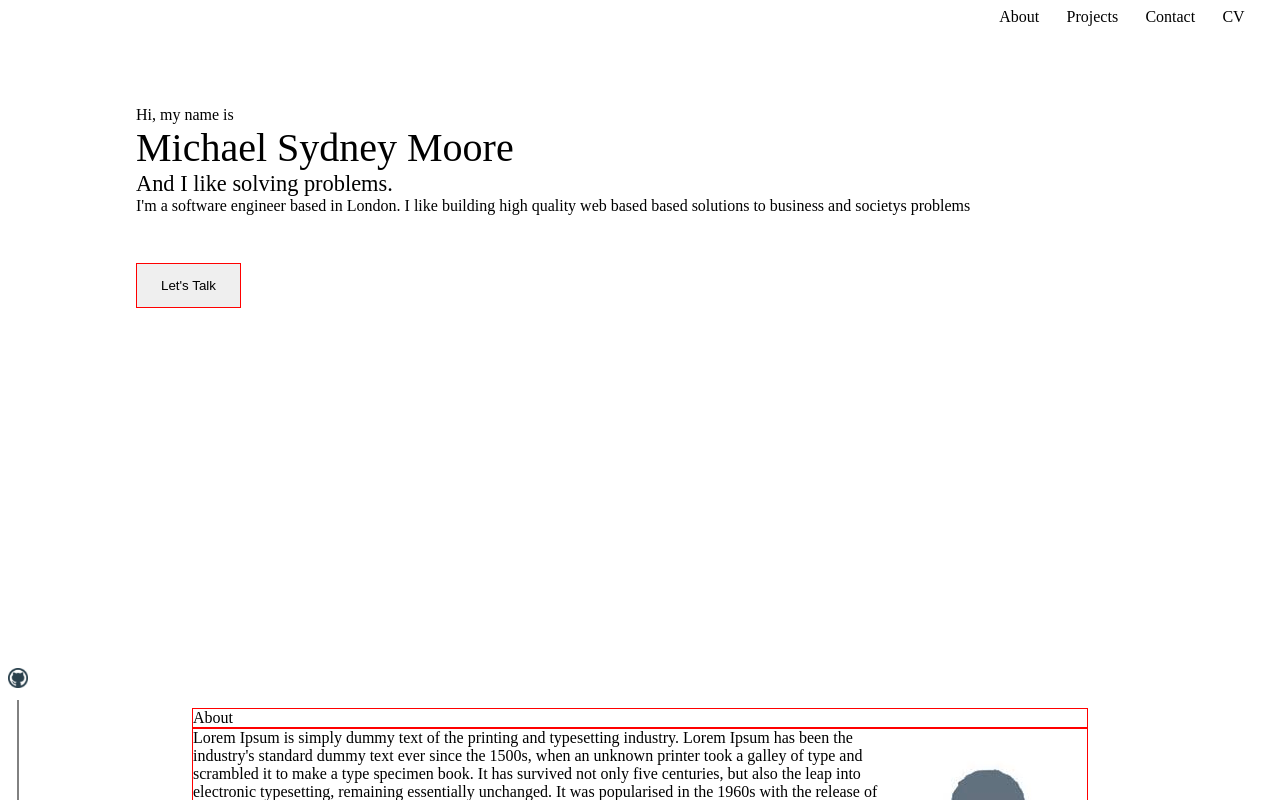
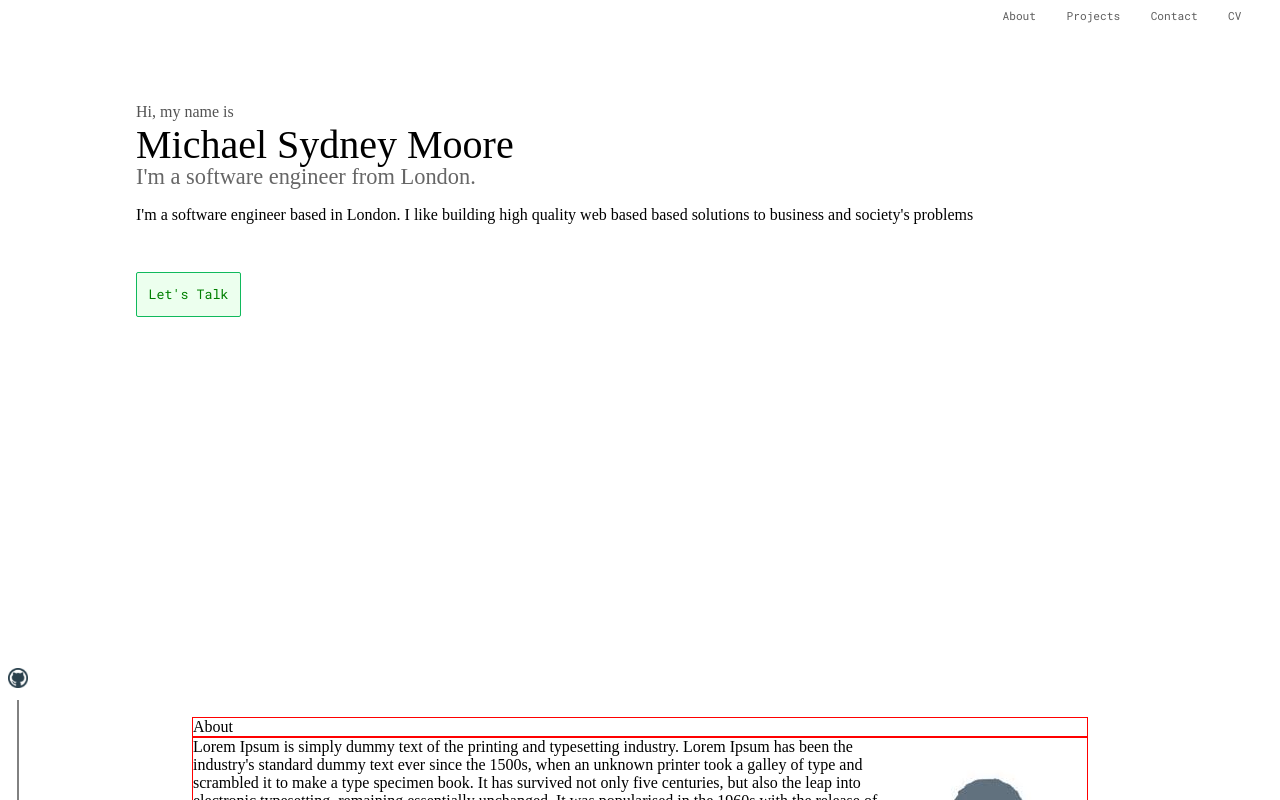
Before and after one commit to msmfa/portfolio, a React (Create React App) app: page / in a window 1280 px wide. Shown: the top 800 px of the page. Built offline with nearby package versions, Linux system fonts and the light colour scheme.

Commit message:
Updated UI for header and button components

```diff
--- a/public/index.html
+++ b/public/index.html
@@ -3,6 +3,10 @@
   <head>
     <meta charset="utf-8" />
     <link rel="icon" href="%PUBLIC_URL%/favicon.ico" />
+    <link
+      href="https://fonts.googleapis.com/css?family=Roboto+Mono:300,400&display=swap"
+      rel="stylesheet"
+    />
     <meta name="viewport" content="width=device-width, initial-scale=1" />
     <meta name="theme-color" content="#000000" />
     <meta
--- a/src/App.css
+++ b/src/App.css
@@ -8,26 +8,6 @@
 .about-text {
 }
 
-.project-container {
-  width: 70vw;
-  margin: auto;
-  margin-top: 5em;
-}
-.line {
-  border: 0.7px solid rgb(129, 129, 129);
-  background-color: rgb(129, 129, 129);
-
-  margin-left: 0.55em;
-  height: 100px;
-  position: fixed;
-  bottom: 0;
-}
-.github {
-  width: 20px;
-  height: 20px;
-  position: fixed;
-  bottom: 7em;
-}
 .about-title {
   width: 70vw;
   margin: auto;
@@ -35,11 +15,21 @@
   border: 1px solid red;
 }
 
+.project-container {
+  width: 70vw;
+  margin: auto;
+  margin-top: 5em;
+}
+
 .button-container button {
-  border: 1px solid red;
+  border: 1px solid rgb(16, 185, 92);
+  border-radius: 2px;
   margin-left: 8rem;
   width: 105px;
   height: 45px;
+  background-color: rgb(236, 255, 238);
+  color: green;
+  font-family: "Roboto Mono", monospace;
 }
 
 .header-container {
@@ -47,12 +37,16 @@
   width: 70vw;
 }
 .header-top {
+  color: rgb(83, 83, 83);
 }
 .header-middle {
   font-size: 2.5em;
 }
 .header-bottom {
   font-size: 1.4em;
+  color: rgb(102, 102, 102);
+  margin-top: -0.2em;
 }
 .header-text {
+  margin-top: 1em;
 }
--- a/src/App.js
+++ b/src/App.js
@@ -1,6 +1,7 @@
 import React from "react";
 import "./css/Nav.css";
 import "./App.css";
+import "./css/Links.css";
 
 import Header from "./components/Header";
 import NavBar from "./components/NavBar";
--- a/src/components/Header.js
+++ b/src/components/Header.js
@@ -6,10 +6,12 @@ function Header() {
       <div className="header-container">
         <div className="header-top">Hi, my name is</div>
         <div className="header-middle">Michael Sydney Moore </div>
-        <div className="header-bottom">And I like solving problems.</div>
+        <div className="header-bottom">
+          I'm a software engineer from London.
+        </div>
         <p className="header-text">
           I'm a software engineer based in London. I like building high quality
-          web based based solutions to business and societys problems{" "}
+          web based based solutions to business and society's problems{" "}
         </p>
       </div>
     </>
--- /dev/null
+++ b/src/css/Links.css
@@ -0,0 +1,15 @@
+.line {
+  border: 0.7px solid rgb(129, 129, 129);
+  background-color: rgb(129, 129, 129);
+
+  margin-left: 0.55em;
+  height: 100px;
+  position: fixed;
+  bottom: 0;
+}
+.github {
+  width: 20px;
+  height: 20px;
+  position: fixed;
+  bottom: 7em;
+}
--- a/src/css/Nav.css
+++ b/src/css/Nav.css
@@ -4,6 +4,9 @@ body {
 }
 
 .nav-container ul {
+  font-family: "Roboto Mono", monospace;
+  font-size: 0.7em;
+  color: rgb(94, 94, 94);
   display: flex;
   justify-content: space-evenly;
   margin-left: auto;
```
